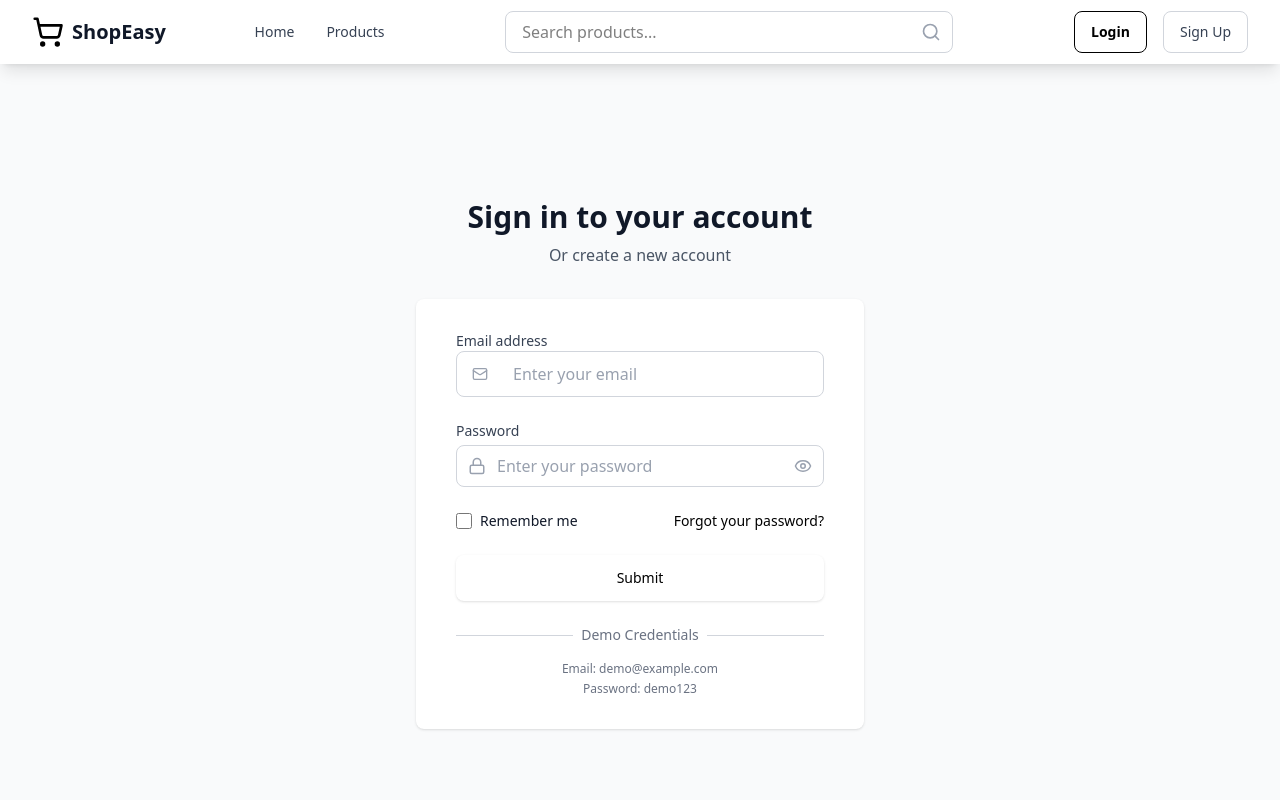
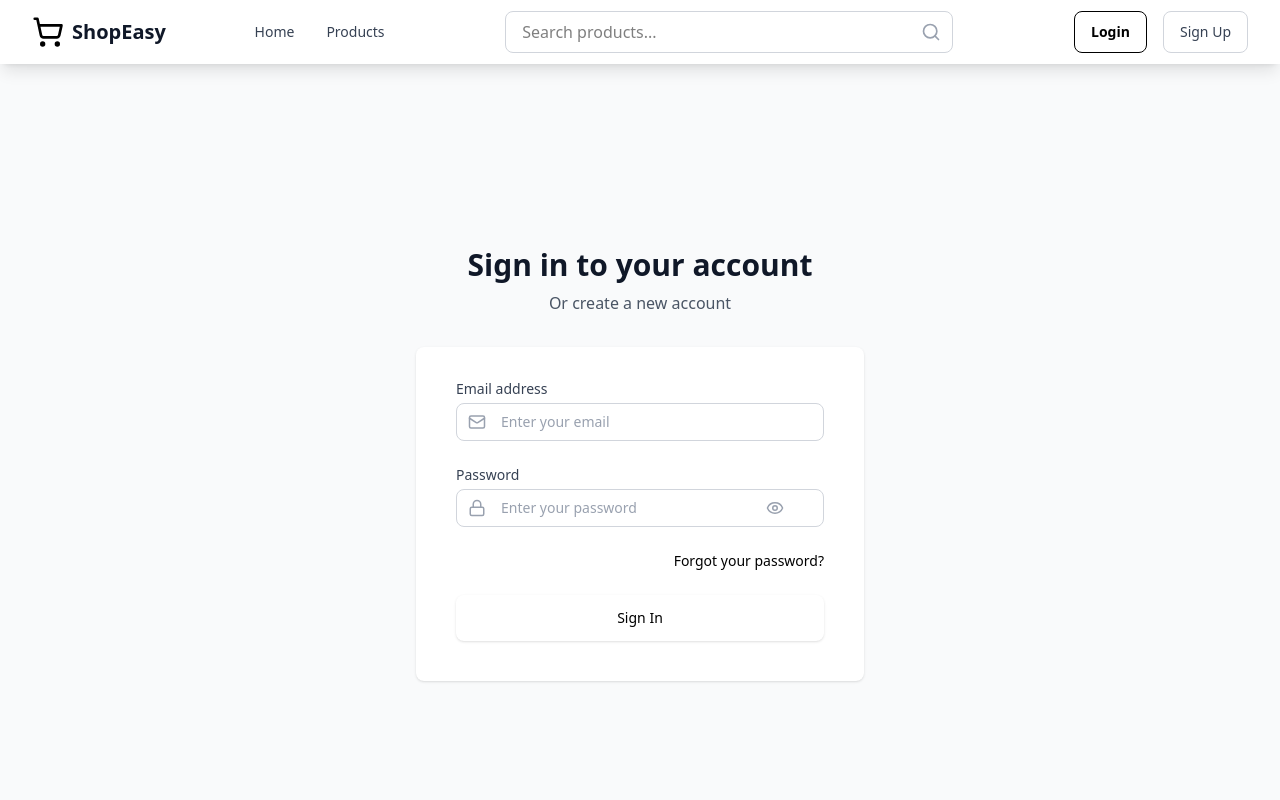
Before and after one commit to Yashwadkar2121/ecommerce-platform, a React app in the folder frontend/: page /login in a window 1280 px wide. Shown: the top 800 px of the page. Built offline with nearby package versions, Linux system fonts and the light colour scheme; the HTML template or start-up script is replaced by a standard one.

Commit message:
enhance Login component with form validation, error handling, and loading state

```diff
--- a/frontend/src/pages/Login.jsx
+++ b/frontend/src/pages/Login.jsx
@@ -1,9 +1,23 @@
-import React, { useState, useEffect } from "react";
+import { useState, useEffect } from "react";
 import { Link, useNavigate } from "react-router-dom";
 import { motion } from "framer-motion";
-import { Mail, Lock, Eye, EyeOff } from "lucide-react";
+import { Mail, Lock, Eye, EyeOff, AlertCircle } from "lucide-react";
 import { useAppSelector, useAppDispatch } from "../store/hooks";
 import { loginUser, clearError } from "../store/slices/authSlice";
+
+// Validation rules
+const validationRules = {
+  email: {
+    required: true,
+    pattern: /^[^\s@]+@[^\s@]+\.[^\s@]+$/,
+    message: "Please enter a valid email address",
+  },
+  password: {
+    required: true,
+    minLength: 6,
+    message: "Password must be at least 6 characters",
+  },
+};
 
 const Login = () => {
   const [formData, setFormData] = useState({
@@ -11,11 +25,19 @@ const Login = () => {
     password: "",
   });
   const [showPassword, setShowPassword] = useState(false);
+  const [formErrors, setFormErrors] = useState({
+    email: "",
+    password: "",
+  });
+  const [touched, setTouched] = useState({
+    email: false,
+    password: false,
+  });
+  const [formSubmitted, setFormSubmitted] = useState(false);
 
   const dispatch = useAppDispatch();
   const navigate = useNavigate();
   const { isLoading, error, isAuthenticated, isUserLoaded } = useAppSelector(
-    // UPDATED: Add isUserLoaded
     (state) => state.auth
   );
 
@@ -30,16 +52,135 @@ const Login = () => {
     dispatch(clearError());
   }, [dispatch]);
 
+  // Validate a single field
+  const validateField = (name, value) => {
+    const rules = validationRules[name];
+    if (!rules) return "";
+
+    if (rules.required && !value.trim()) {
+      return "This field is required";
+    }
+
+    if (rules.minLength && value.length < rules.minLength) {
+      return `Minimum ${rules.minLength} characters required`;
+    }
+
+    if (rules.pattern && !rules.pattern.test(value)) {
+      return rules.message;
+    }
+
+    return "";
+  };
+
+  // Validate all fields
+  const validateAll = () => {
+    const errors = {};
+    let isValid = true;
+
+    Object.keys(formData).forEach((field) => {
+      const error = validateField(field, formData[field]);
+      errors[field] = error;
+      if (error) isValid = false;
+    });
+
+    setFormErrors(errors);
+    return isValid;
+  };
+
+  // Handle field change
   const handleChange = (e) => {
+    const { name, value } = e.target;
     setFormData({
       ...formData,
-      [e.target.name]: e.target.value,
+      [name]: value,
+    });
+
+    // Clear server error when user types
+    if (error) {
+      dispatch(clearError());
+    }
+
+    // Validate field if it's been touched or form was submitted
+    if (touched[name] || formSubmitted) {
+      setFormErrors({
+        ...formErrors,
+        [name]: validateField(name, value),
+      });
+    }
+  };
+
+  // Handle blur event
+  const handleBlur = (e) => {
+    const { name } = e.target;
+    setTouched({
+      ...touched,
+      [name]: true,
+    });
+
+    // Validate on blur
+    setFormErrors({
+      ...formErrors,
+      [name]: validateField(name, formData[name]),
     });
   };
 
   const handleSubmit = (e) => {
     e.preventDefault();
+    setFormSubmitted(true);
+
+    // Mark all fields as touched
+    const allTouched = Object.keys(touched).reduce(
+      (acc, field) => ({
+        ...acc,
+        [field]: true,
+      }),
+      {}
+    );
+    setTouched(allTouched);
+
+    if (!validateAll()) {
+      // Focus on first error field
+      const firstErrorField = Object.keys(formErrors).find(
+        (field) => formErrors[field]
+      );
+      if (firstErrorField) {
+        document.getElementById(firstErrorField)?.focus();
+      }
+      return;
+    }
+
     dispatch(loginUser(formData));
+  };
+
+  // Helper to check if field has error
+  const hasError = (fieldName) => touched[fieldName] && formErrors[fieldName];
+
+  // Helper to get input classes based on field state
+  const getInputClasses = (fieldName) => {
+    const baseClasses =
+      "w-full px-3 py-2 pl-11 border rounded-lg placeholder-gray-400 focus:outline-none focus:ring-2 focus:ring-offset-1 text-sm transition-colors ";
+
+    if (hasError(fieldName)) {
+      return (
+        baseClasses + "border-red-300 focus:border-red-500 focus:ring-red-200"
+      );
+    }
+
+    if (
+      touched[fieldName] &&
+      !formErrors[fieldName] &&
+      formData[fieldName].trim()
+    ) {
+      return (
+        baseClasses +
+        "border-green-300 focus:border-primary-500 focus:ring-primary-200"
+      );
+    }
+
+    return (
+      baseClasses +
+      "border-gray-300 focus:border-primary-500 focus:ring-primary-200"
+    );
   };
 
   // ADDED: Show loading spinner while initial user data is loading
@@ -81,7 +222,7 @@ const Login = () => {
         className="mt-8 sm:mx-auto sm:w-full sm:max-w-md"
       >
         <div className="bg-white py-8 px-4 shadow sm:rounded-lg sm:px-10">
-          <form className="space-y-6" onSubmit={handleSubmit}>
+          <form className="space-y-6" onSubmit={handleSubmit} noValidate>
             {error && (
               <div className="bg-red-50 border border-red-200 text-red-600 px-4 py-3 rounded-lg text-sm">
                 {error}
@@ -95,7 +236,7 @@ const Login = () => {
               >
                 Email address
               </label>
-              <div className="relative">
+              <div className="mt-1 relative">
                 <input
                   id="email"
                   name="email"
@@ -104,14 +245,30 @@ const Login = () => {
                   required
                   value={formData.email}
                   onChange={handleChange}
-                  className="w-full px-3 py-2 sm:py-2.5 pl-11 sm:pl-12 md:pl-14 pr-3 border border-gray-300 rounded-lg placeholder-gray-400 focus:outline-none focus:ring-2 focus:ring-primary-500 focus:border-primary-500 text-sm sm:text-base transition-colors"
+                  onBlur={handleBlur}
+                  className={getInputClasses("email")}
                   placeholder="Enter your email"
+                  aria-invalid={hasError("email")}
+                  aria-describedby={
+                    hasError("email") ? "email-error" : undefined
+                  }
                 />
                 <Mail
-                  className="absolute left-3 sm:left-4 top-1/2 transform -translate-y-1/2 text-gray-400"
-                  size={16}
+                  className="absolute left-3 top-1/2 transform -translate-y-1/2 text-gray-400"
+                  size={18}
                 />
+                {hasError("email") && (
+                  <AlertCircle
+                    className="absolute right-3 top-1/2 transform -translate-y-1/2 text-red-500"
+                    size={18}
+                  />
+                )}
               </div>
+              {hasError("email") && (
+                <p id="email-error" className="mt-1 text-sm text-red-600">
+                  {formErrors.email}
+                </p>
+              )}
             </div>
 
             <div>
@@ -130,8 +287,13 @@ const Login = () => {
                   required
                   value={formData.password}
                   onChange={handleChange}
-                  className="appearance-none block w-full px-3 py-2 pl-10 pr-10 border border-gray-300 rounded-lg placeholder-gray-400 focus:outline-none focus:ring-primary-500 focus:border-primary-500"
+                  onBlur={handleBlur}
+                  className={getInputClasses("password")}
                   placeholder="Enter your password"
+                  aria-invalid={hasError("password")}
+                  aria-describedby={
+                    hasError("password") ? "password-error" : undefined
+                  }
                 />
                 <Lock
                   className="absolute left-3 top-1/2 transform -translate-y-1/2 text-gray-400"
@@ -139,37 +301,34 @@ const Login = () => {
                 />
                 <button
                   type="button"
-                  className="absolute right-3 top-1/2 transform -translate-y-1/2 text-gray-400 hover:text-gray-500"
+                  className="absolute right-10 top-1/2 transform -translate-y-1/2 text-gray-400 hover:text-gray-500"
                   onClick={() => setShowPassword(!showPassword)}
+                  aria-label={showPassword ? "Hide password" : "Show password"}
                 >
                   {showPassword ? <EyeOff size={18} /> : <Eye size={18} />}
                 </button>
+                {hasError("password") && (
+                  <AlertCircle
+                    className="absolute right-3 top-1/2 transform -translate-y-1/2 text-red-500"
+                    size={18}
+                  />
+                )}
               </div>
+              {hasError("password") && (
+                <p id="password-error" className="mt-1 text-sm text-red-600">
+                  {formErrors.password}
+                </p>
+              )}
             </div>
 
-            <div className="flex items-center justify-between">
-              <div className="flex items-center">
-                <input
-                  id="remember-me"
-                  name="remember-me"
-                  type="checkbox"
-                  className="h-4 w-4 text-primary-600 focus:ring-primary-500 border-gray-300 rounded"
-                />
-                <label
-                  htmlFor="remember-me"
-                  className="ml-2 block text-sm text-gray-900"
-                >
-                  Remember me
-                </label>
-              </div>
-
+            <div className="flex items-center justify-end">
               <div className="text-sm">
-                <a
-                  href="#"
+                <Link
+                  to="/forgot-password"
                   className="font-medium text-primary-600 hover:text-primary-500"
                 >
                   Forgot your password?
-                </a>
+                </Link>
               </div>
             </div>
 
@@ -177,36 +336,16 @@ const Login = () => {
               <button
                 type="submit"
                 disabled={isLoading}
-                className="w-full flex justify-center py-3 px-4 border border-transparent rounded-lg shadow-sm text-sm font-medium text-black bg-primary-600 hover:bg-primary-700 focus:outline-none focus:ring-2 focus:ring-offset-2 focus:ring-primary-500 disabled:opacity-50 disabled:cursor-not-allowed transition-colors"
+                className="w-full flex justify-center py-3 px-4 border border-transparent rounded-lg shadow-sm text-sm font-medium text-black bg-primary-600 hover:bg-primary-700 focus:outline-none focus:ring-2 focus:ring-offset-2 focus:ring-primary-500 disabled:opacity-50 disabled:cursor-not-allowed transition-colors mb-2"
               >
                 {isLoading ? (
                   <div className="animate-spin rounded-full h-5 w-5 border-b-2 border-white"></div>
                 ) : (
-                  "Submit"
+                  "Sign In"
                 )}
               </button>
             </div>
           </form>
-
-          <div className="mt-6">
-            <div className="relative">
-              <div className="absolute inset-0 flex items-center">
-                <div className="w-full border-t border-gray-300" />
-              </div>
-              <div className="relative flex justify-center text-sm">
-                <span className="px-2 bg-white text-gray-500">
-                  Demo Credentials
-                </span>
-              </div>
-            </div>
-
-            <div className="mt-4 text-center">
-              <div className="text-xs text-gray-500 space-y-1">
-                <p>Email: demo@example.com</p>
-                <p>Password: demo123</p>
-              </div>
-            </div>
-          </div>
         </div>
       </motion.div>
     </div>
```
